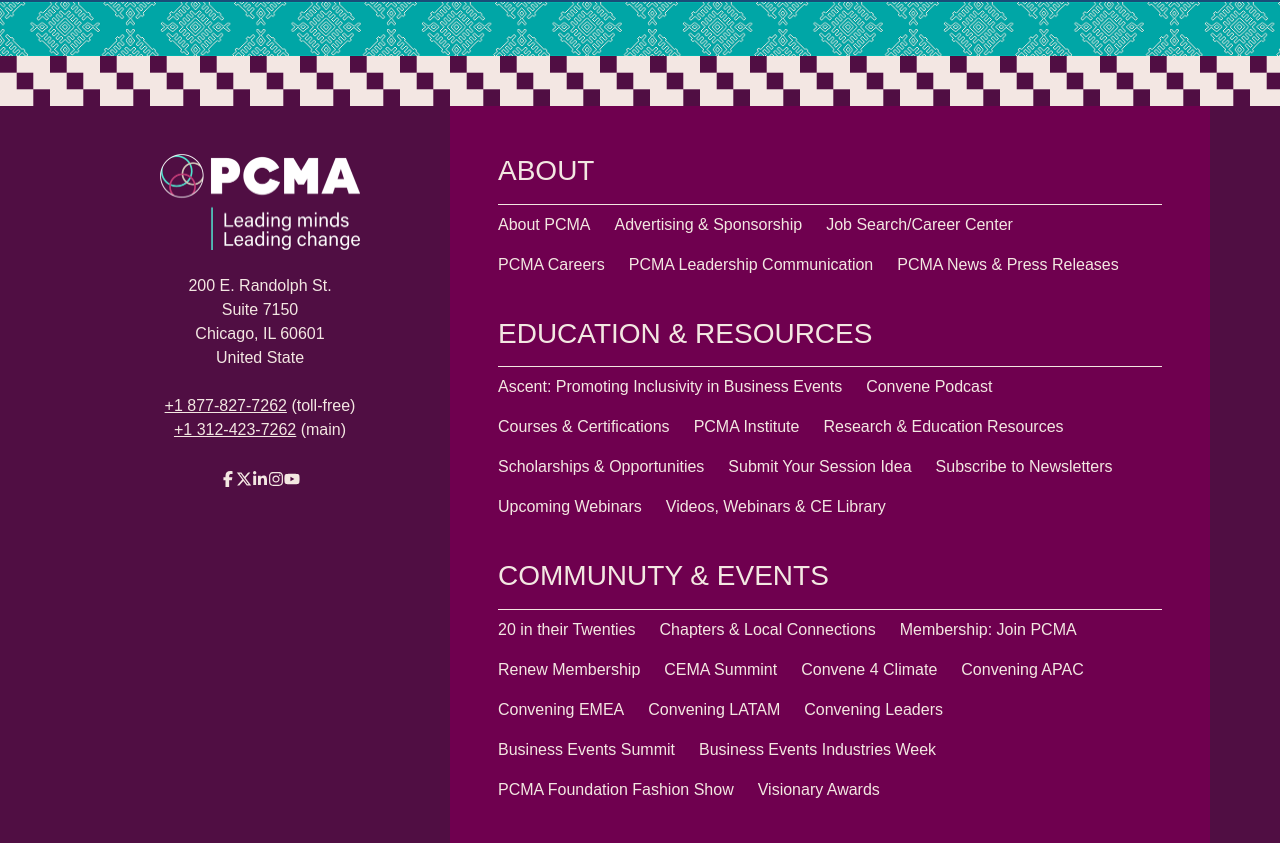
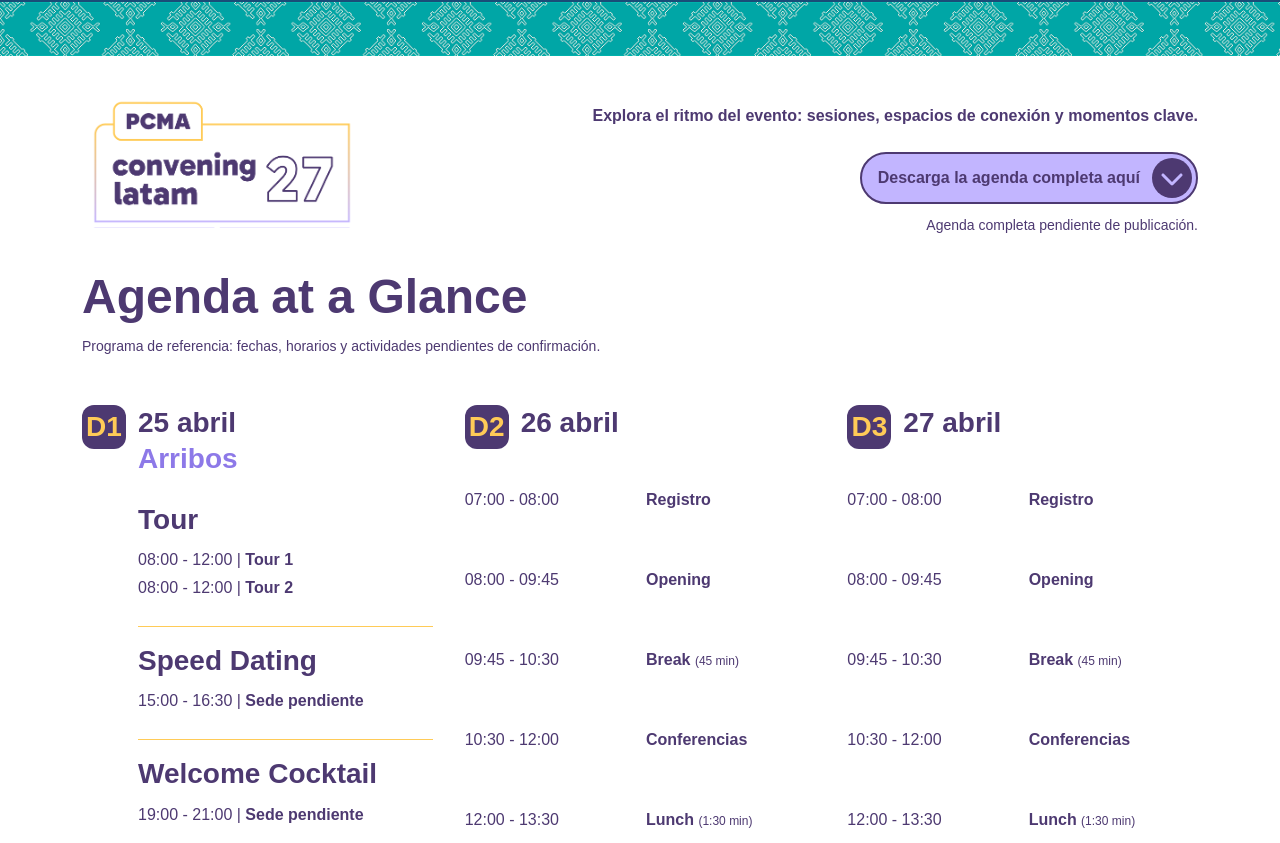
Before and after one commit to axel-rosas/convening-latam-27, a React (Vite) app: page / in a window 1280 px wide. Shown: the part 5517-6360 px from the top of the page. Built offline with nearby package versions, Linux system fonts and the light colour scheme; a web font is replaced by a local one.

Commit message:
feat: add event agenda section

```diff
--- /dev/null
+++ b/src/components/Agenda/Agenda.module.css
@@ -0,0 +1,225 @@
+.section {
+  padding-block: 2rem 3rem;
+  background: #fff;
+  color: #4d3971;
+  scroll-margin-top: 120px;
+}
+
+.intro {
+  display: grid;
+  align-items: start;
+  gap: 1.5rem;
+}
+
+.brand {
+  width: min(100%, 280px);
+  aspect-ratio: 2 / 1;
+  overflow: hidden;
+}
+
+.brand img {
+  display: block;
+  width: 100%;
+  height: auto;
+}
+
+.overview > p:first-child {
+  margin: 0 0 1.5rem;
+  font-weight: 700;
+}
+
+.button {
+  display: inline-flex;
+  align-items: center;
+  justify-content: space-between;
+  gap: 0.75rem;
+  max-width: 100%;
+  min-height: 48px;
+  padding: 0.25rem 0.25rem 0.25rem 1rem;
+  border: 2px solid #4d3971;
+  border-radius: 100px;
+  background: #c2b5ff;
+  color: #4d3971;
+  font: inherit;
+  font-weight: 700;
+  text-decoration: none;
+}
+
+.button:disabled {
+  cursor: not-allowed;
+}
+
+.button[href]:hover {
+  text-decoration: underline;
+}
+
+.button:focus-visible {
+  outline: 3px solid #4d3971;
+  outline-offset: 4px;
+}
+
+.arrow {
+  display: grid;
+  flex: 0 0 40px;
+  width: 40px;
+  height: 40px;
+  place-items: center;
+  border-radius: 50%;
+  background: #4d3971;
+  color: #c2b5ff;
+  font-size: 1.5rem;
+}
+
+.title {
+  margin: 2rem 0 0.75rem;
+  font-size: clamp(2rem, 4vw, 3rem);
+  font-weight: 700;
+}
+
+.notice {
+  margin: 0.75rem 0 0;
+  font-size: 0.875rem;
+  line-height: 1.4;
+}
+
+.days {
+  display: grid;
+  gap: 3rem;
+  margin-top: 2.5rem;
+}
+
+.featured,
+.schedule {
+  min-width: 0;
+}
+
+.dayHeader {
+  display: flex;
+  align-items: flex-start;
+  gap: 0.75rem;
+  margin-bottom: 1.5rem;
+}
+
+.badge {
+  display: grid;
+  flex: 0 0 44px;
+  width: 44px;
+  min-height: 44px;
+  place-items: center;
+  border-radius: 12px;
+  background: #4d3971;
+  color: #ffcb57;
+  font-size: 1.75rem;
+  font-weight: 700;
+}
+
+.date,
+.subtitle,
+.activityGroup h4 {
+  margin: 0;
+  font-size: 1.75rem;
+  font-weight: 700;
+  line-height: 1.3;
+}
+
+.subtitle {
+  color: #8d79e8;
+}
+
+.activityGroup + .activityGroup {
+  margin-top: 1.5rem;
+  padding-top: 1rem;
+  border-top: 1px solid #ffcb57;
+}
+
+.activityGroup h4 {
+  margin-bottom: 0.5rem;
+}
+
+.featuredList,
+.scheduleList {
+  margin: 0;
+  padding: 0;
+  list-style: none;
+}
+
+.featuredList li {
+  padding-block: 0.125rem;
+}
+
+.scheduleList {
+  display: grid;
+  gap: 1.5rem;
+}
+
+.scheduleRow {
+  display: grid;
+  grid-template-columns: minmax(0, 1fr) minmax(0, 1fr);
+  align-items: baseline;
+  gap: 1rem;
+  line-height: 1.4;
+}
+
+.scheduleRow small {
+  font-size: 0.75em;
+}
+
+@media (min-width: 576px) {
+  .featuredActivities {
+    margin-left: 3.5rem;
+  }
+
+  .scheduleRow {
+    grid-template-columns: 140px minmax(0, 1fr);
+  }
+}
+
+@media (min-width: 768px) {
+  .intro {
+    grid-template-columns: 1fr 2fr;
+    gap: 2rem;
+  }
+
+  .overview {
+    padding-top: 1rem;
+    text-align: right;
+  }
+
+  .days {
+    grid-template-columns: repeat(2, minmax(0, 1fr));
+  }
+
+  .featured {
+    grid-column: 1 / -1;
+  }
+
+  .scheduleList {
+    gap: 2.5rem;
+  }
+}
+
+@media (min-width: 992px) {
+  .days {
+    grid-template-columns: repeat(3, minmax(0, 1fr));
+    gap: 2rem;
+    margin-top: 3rem;
+  }
+
+  .featured {
+    grid-column: auto;
+  }
+
+  .schedule .dayHeader {
+    margin-bottom: 2.5rem;
+  }
+
+  .scheduleList {
+    gap: 3rem;
+  }
+
+  .scheduleRow {
+    grid-template-columns: minmax(0, 1fr) minmax(0, 1fr);
+    gap: 0.75rem;
+    min-height: 2rem;
+  }
+}
--- /dev/null
+++ b/src/components/Agenda/Agenda.tsx
@@ -0,0 +1,79 @@
+import { FaChevronDown } from "react-icons/fa6";
+import logo from "../../assets/images/branding/logo-1.png";
+import { agendaDays } from "./agendaData";
+import styles from "./Agenda.module.css";
+
+interface AgendaProps {
+  fullAgendaHref?: string;
+}
+
+const Agenda = ({ fullAgendaHref }: AgendaProps) => {
+  const buttonContent = <>Descarga la agenda completa aquí<span className={styles.arrow} aria-hidden="true"><FaChevronDown /></span></>;
+
+  return (
+    <section id="agenda" className={styles.section} aria-labelledby="agenda-title">
+      <div className="container">
+        <div className={styles.intro}>
+          <div className={styles.brand}>
+            <img src={logo} alt="PCMA Convening LATAM 27" />
+          </div>
+          <div className={styles.overview}>
+            <p>Explora el ritmo del evento: sesiones, espacios de conexión y momentos clave.</p>
+            {fullAgendaHref ? (
+              <a className={styles.button} href={fullAgendaHref}>{buttonContent}</a>
+            ) : (
+              <>
+                <button className={styles.button} type="button" disabled aria-describedby="agenda-download-notice">{buttonContent}</button>
+                <p id="agenda-download-notice" className={styles.notice}>Agenda completa pendiente de publicación.</p>
+              </>
+            )}
+          </div>
+        </div>
+        <h2 id="agenda-title" className={styles.title}>Agenda at a Glance</h2>
+        <p className={styles.notice}>Programa de referencia: fechas, horarios y actividades pendientes de confirmación.</p>
+        <div className={styles.days}>
+          {agendaDays.map((day) => (
+            <section key={day.id} className={styles[day.layout]} aria-labelledby={`agenda-${day.id}`}>
+              <div className={styles.dayHeader}>
+                <span className={styles.badge} aria-hidden="true">{day.label}</span>
+                <div>
+                  <h3 id={`agenda-${day.id}`} className={styles.date}>{day.date ?? "Fecha pendiente"}</h3>
+                  {day.layout === "featured" && day.subtitle && <p className={styles.subtitle}>{day.subtitle}</p>}
+                </div>
+              </div>
+              {day.layout === "featured" ? (
+                <div className={styles.featuredActivities}>
+                  {day.groups.map((group) => (
+                    <div key={group.id} className={styles.activityGroup}>
+                      <h4>{group.title ?? "Actividad pendiente"}</h4>
+                      <ul className={styles.featuredList}>
+                        {group.activities.map((activity) => (
+                          <li key={activity.id}>
+                            <span>{activity.time ?? "Horario pendiente"}</span>
+                            {activity.title && <> | <strong>{activity.title}</strong></>}
+                            {activity.needsVenue && <> | <strong>{activity.venue ?? "Sede pendiente"}</strong></>}
+                          </li>
+                        ))}
+                      </ul>
+                    </div>
+                  ))}
+                </div>
+              ) : (
+                <ul className={styles.scheduleList}>
+                  {day.activities.map((activity) => (
+                    <li key={activity.id} className={styles.scheduleRow}>
+                      <span>{activity.time ?? "Horario pendiente"}</span>
+                      <span><strong>{activity.title ?? "Actividad pendiente"}</strong>{activity.note && <> <small>({activity.note})</small></>}</span>
+                    </li>
+                  ))}
+                </ul>
+              )}
+            </section>
+          ))}
+        </div>
+      </div>
+    </section>
+  );
+};
+
+export default Agenda;
--- /dev/null
+++ b/src/components/Agenda/agendaData.ts
@@ -0,0 +1,70 @@
+export interface AgendaActivity {
+  id: string;
+  title?: string;
+  time?: string;
+  note?: string;
+  venue?: string;
+  needsVenue?: boolean;
+}
+
+export interface AgendaActivityGroup {
+  id: string;
+  title?: string;
+  activities: AgendaActivity[];
+}
+
+interface AgendaDayBase {
+  id: string;
+  label: string;
+  date?: string;
+}
+
+export type AgendaDay = AgendaDayBase & (
+  | { layout: "featured"; subtitle?: string; groups: AgendaActivityGroup[] }
+  | { layout: "schedule"; activities: AgendaActivity[] }
+);
+
+// Transcribed from the supplied design; these details await final confirmation.
+const conferenceActivities = (): AgendaActivity[] => [
+  { id: "registration", time: "07:00 - 08:00", title: "Registro" },
+  { id: "opening", time: "08:00 - 09:45", title: "Opening" },
+  { id: "morning-break", time: "09:45 - 10:30", title: "Break", note: "45 min" },
+  { id: "morning-conferences", time: "10:30 - 12:00", title: "Conferencias" },
+  { id: "lunch", time: "12:00 - 13:30", title: "Lunch", note: "1:30 min" },
+  { id: "afternoon-conferences", time: "13:30 - 15:00", title: "Conferencias" },
+  { id: "afternoon-break", time: "15:00 - 15:45", title: "Break", note: "45 min" },
+  { id: "closing-conferences", time: "15:45 - 16:45", title: "Conferencias" },
+  { id: "departures", time: "19:00", title: "Salidas" },
+];
+
+export const agendaDays: AgendaDay[] = [
+  {
+    id: "day-1",
+    label: "D1",
+    date: "25 abril",
+    layout: "featured",
+    subtitle: "Arribos",
+    groups: [
+      {
+        id: "tours",
+        title: "Tour",
+        activities: [
+          { id: "tour-1", time: "08:00 - 12:00", title: "Tour 1" },
+          { id: "tour-2", time: "08:00 - 12:00", title: "Tour 2" },
+        ],
+      },
+      {
+        id: "speed-dating",
+        title: "Speed Dating",
+        activities: [{ id: "speed-dating", time: "15:00 - 16:30", needsVenue: true }],
+      },
+      {
+        id: "welcome-cocktail",
+        title: "Welcome Cocktail",
+        activities: [{ id: "welcome-cocktail", time: "19:00 - 21:00", needsVenue: true }],
+      },
+    ],
+  },
+  { id: "day-2", label: "D2", date: "26 abril", layout: "schedule", activities: conferenceActivities() },
+  { id: "day-3", label: "D3", date: "27 abril", layout: "schedule", activities: conferenceActivities() },
+];
--- a/src/pages/Home.tsx
+++ b/src/pages/Home.tsx
@@ -6,6 +6,7 @@ import MembershipBanner from "../components/MembershipBanner/MembershipBanner";
 import EducationalPillars from "../components/EducationalPillars/EducationalPillars";
 import SustainabilityPillars from "../components/SustainabilityPillars/SustainabilityPillars";
 import Speakers from "../components/Speakers/Speakers";
+import Agenda from "../components/Agenda/Agenda";
 
 const Home = () => {
   return (
@@ -18,6 +19,7 @@ const Home = () => {
       <EducationalPillars />
       <SustainabilityPillars />
       <Speakers />
+      <Agenda />
     </main>
   );
 };
```
